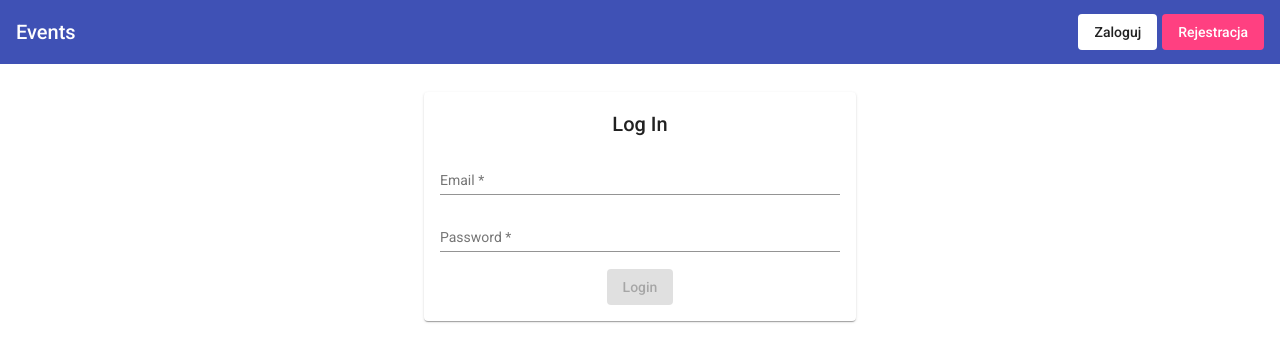
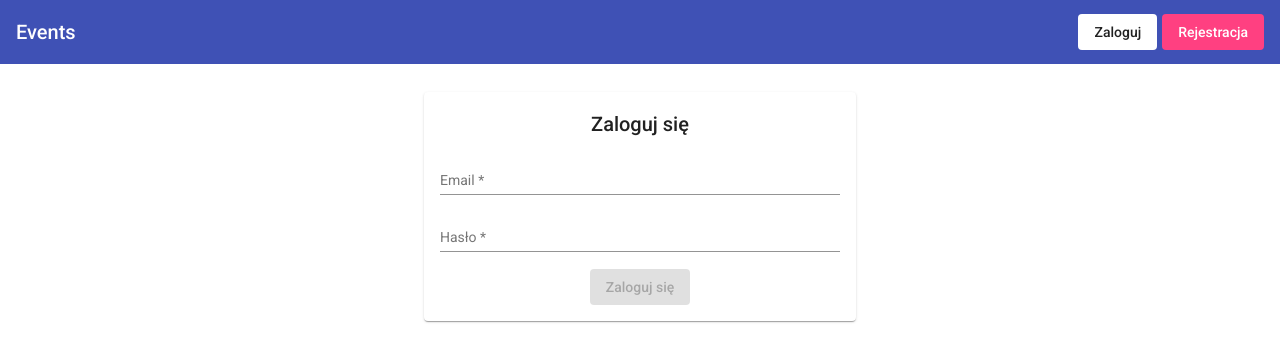
Before and after one commit to mikoogla/Events-app, an Angular app: page / in a window 1280 px wide. Shown: the top 362 px of the page. Built offline with nearby package versions, Linux system fonts and the light colour scheme.

Commit message:
fix spelling etc errors - closes #2

```diff
--- a/src/app/dash/dash.component.html
+++ b/src/app/dash/dash.component.html
@@ -11,13 +11,13 @@
       </div>
     </mat-step>
     <mat-step [completed]="hasFilledAllDataInUser()">
-      <ng-template matStepLabel><span [matTooltip]="hasSelectedAtLeastOneEvent() ? 'Kliknij, aby przejść dalej' : 'Wybierz co najmniej 1 wydarzenie,aby przejść dalej'">Formularz</span></ng-template>
+      <ng-template matStepLabel><span [matTooltip]="hasSelectedAtLeastOneEvent() ? 'Kliknij, aby przejść dalej' : 'Wybierz co najmniej 1 wydarzenie, aby przejść dalej'">Formularz</span></ng-template>
       <app-new-user-form></app-new-user-form>
       <button mat-button matStepperPrevious>
         <span>Wstecz</span>
       </button>
       <button mat-button matStepperNext>
-        <span [matTooltip]="hasFilledAllDataInUser() ? 'Dane wypełnione poprawnie' : 'Uzupełnij wszystkie wymagane pola'">zatwierdź</span>
+        <span [matTooltip]="hasFilledAllDataInUser() ? 'Dane wypełnione poprawnie' : 'Uzupełnij wszystkie wymagane pola'">Zatwierdź</span>
       </button>
     </mat-step>
     <mat-step [completed]=true>
--- a/src/app/login-form/login-form.component.html
+++ b/src/app/login-form/login-form.component.html
@@ -1,23 +1,23 @@
 <mat-card>
     <mat-card-content>
       <form #loginForm="ngForm" (ngSubmit)="onSubmit()">
-        <h2>Log In</h2>
+        <h2>Zaloguj się</h2>
         <mat-error *ngIf="!loginValid">
-          The username and password were not recognized
+          Email i/lub hasło nie są poprawne
         </mat-error>
         <mat-form-field>
           <input matInput placeholder="Email" [(ngModel)]="username" name="username" required>
           <mat-error>
-            Please provide a valid email address
+            Proszę wpisać poprawny email
           </mat-error>
         </mat-form-field>
         <mat-form-field>
-          <input matInput type="password" placeholder="Password" [(ngModel)]="password" name="password" required>
+          <input matInput type="password" placeholder="Hasło" [(ngModel)]="password" name="password" required>
           <mat-error>
-            Please provide a valid password
+            Proszę wpisać poprawne hasło
           </mat-error>
         </mat-form-field>
-        <button mat-raised-button color="primary" [disabled]="!loginForm.form.valid" (click)="onClick()">Login</button>
+        <button mat-raised-button color="primary" [disabled]="!loginForm.form.valid" (click)="onClick()">Zaloguj się</button>
       </form>
     </mat-card-content>
   </mat-card>
--- a/src/app/register-user/register-user.component.html
+++ b/src/app/register-user/register-user.component.html
@@ -61,4 +61,4 @@
 
 <button mat-raised-button class="zarejestruj" color="basic" [disabled]="!hasFilledAllDataInUser()"
     (click)="onRegisterClick()"><span
-        [matTooltip]="hasFilledAllDataInUser() ? '' : 'Wypełnij wszystie pola'">Zarejestruj się</span></button>
+        [matTooltip]="hasFilledAllDataInUser() ? '' : 'Wypełnij wszystkie pola'">Zarejestruj się</span></button>
```
